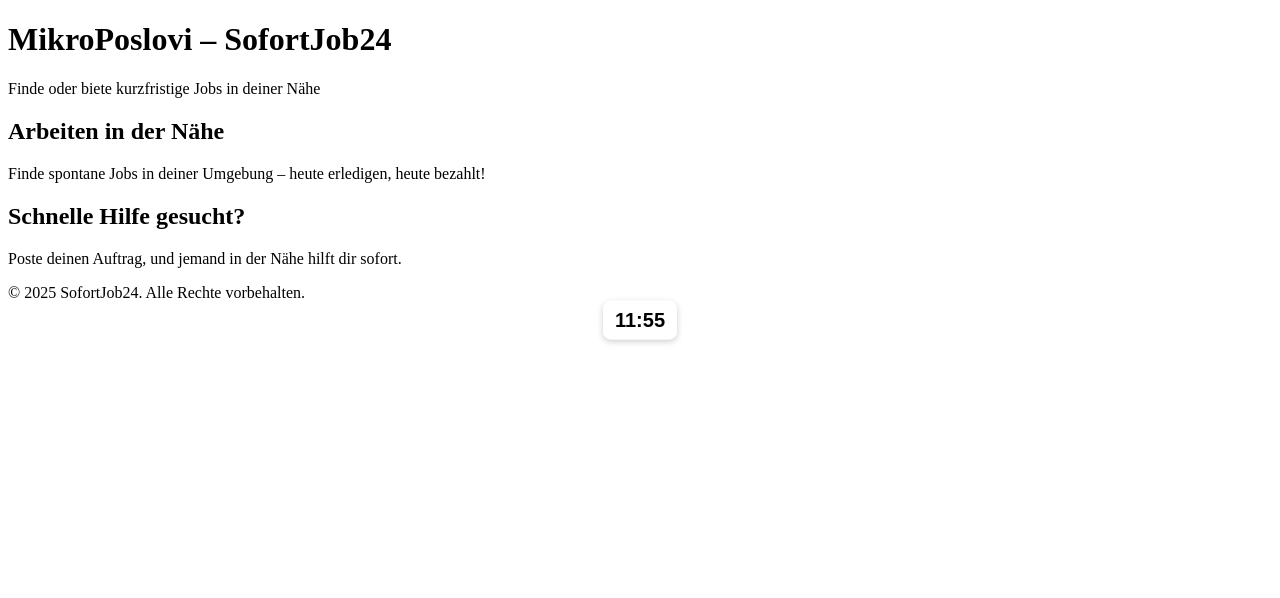
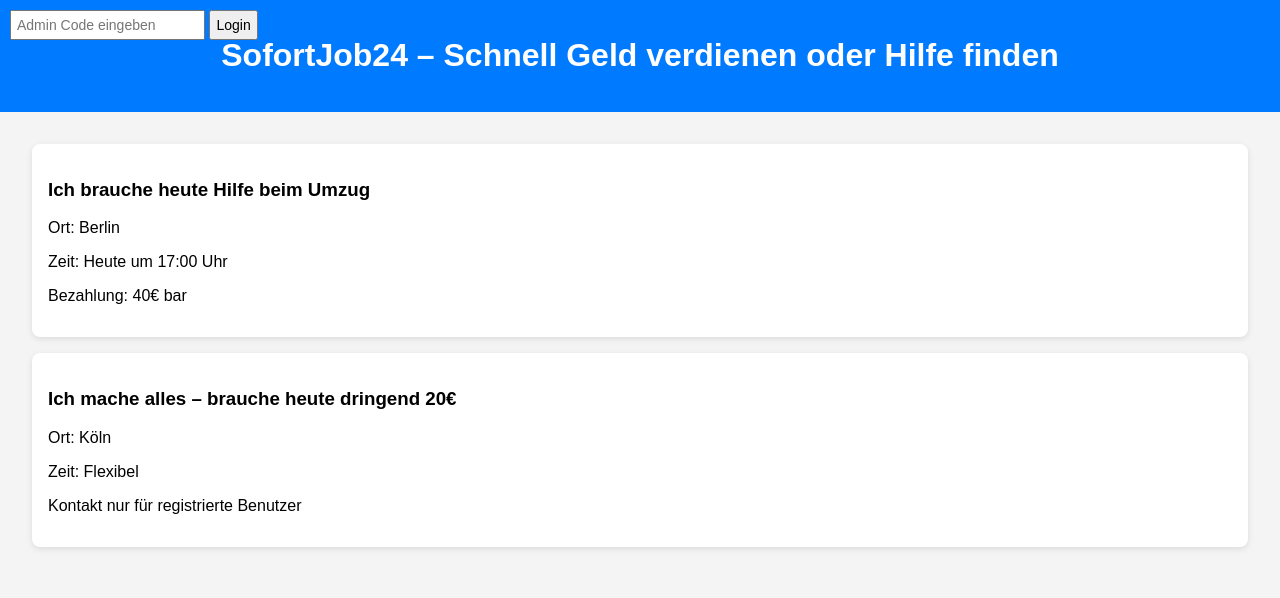
Before and after one commit to DragonMiha/mikroposlovi-platforma, a plain HTML site: page index.html in a window 1280 px wide. Drawn offline with Linux system fonts and the light colour scheme.

Commit message:
Aktualisieren von index.html

```diff
--- a/index.html
+++ b/index.html
@@ -2,52 +2,93 @@
 <html lang="de">
 <head>
   <meta charset="UTF-8" />
-    <meta name="viewport" content="width=device-width, initial-scale=1.0" />
-    <title>MikroPoslovi - SofortJob24</title>
-    <meta name="description" content="Finde oder biete Sofortjobs in deiner Nähe – schnell, einfach und sicher bezahlt.">
-    <link rel="stylesheet" href="style.css" />
-    <script defer src="app.js"></script>
+  <meta name="viewport" content="width=device-width, initial-scale=1.0"/>
+  <meta name="robots" content="index, follow">
+  <title>SofortJob24 – Jobs in deiner Nähe</title>
   <style>
-      .watch-face {
+    body {
+      font-family: Arial, sans-serif;
+      background-color: #f4f4f4;
+      margin: 0;
+      padding: 0;
+    }
+    header {
+      background-color: #007bff;
+      color: white;
+      padding: 1em;
+      text-align: center;
+    }
+    #admin-login {
       position: absolute;
-        top: 40%;
-        left: 50%;
-        transform: translate(-50%, -50%);
-        font-family: Arial, sans-serif;
-        font-size: 20px;
-        font-weight: bold;
-        color: #000000;
-        background-color: #ffffffbb;
-        padding: 8px 12px;
+      top: 10px;
+      left: 10px;
+    }
+    #admin-form input {
+      padding: 5px;
+      font-size: 14px;
+    }
+    .container {
+      padding: 2em;
+    }
+    .job-card {
+      background: white;
       border-radius: 8px;
-        box-shadow: 0 2px 6px rgba(0,0,0,0.2);
-        z-index: 10;
+      padding: 1em;
+      margin-bottom: 1em;
+      box-shadow: 0 2px 6px rgba(0,0,0,0.1);
+    }
+    .hidden {
+      display: none;
     }
   </style>
 </head>
 <body>
+  <div id="admin-login">
+    <form id="admin-form" onsubmit="return checkCode();">
+      <input type="password" id="admin-code" placeholder="Admin Code eingeben" />
+      <input type="submit" value="Login" />
+    </form>
+  </div>
+
   <header>
-      <h1>MikroPoslovi – SofortJob24</h1>
-      <p>Finde oder biete kurzfristige Jobs in deiner Nähe</p>
+    <h1>SofortJob24 – Schnell Geld verdienen oder Hilfe finden</h1>
   </header>
 
-    <!-- Dodani sat -->
-    <div class="watch-face">11:55</div>
+  <div class="container">
+    <div class="job-card">
+      <h3>Ich brauche heute Hilfe beim Umzug</h3>
+      <p>Ort: Berlin</p>
+      <p>Zeit: Heute um 17:00 Uhr</p>
+      <p>Bezahlung: 40€ bar</p>
+    </div>
 
-    <main>
-      <section>
-        <h2>Arbeiten in der Nähe</h2>
-        <p>Finde spontane Jobs in deiner Umgebung – heute erledigen, heute bezahlt!</p>
-      </section>
+    <div class="job-card">
+      <h3>Ich mache alles – brauche heute dringend 20€</h3>
+      <p>Ort: Köln</p>
+      <p>Zeit: Flexibel</p>
+      <p>Kontakt nur für registrierte Benutzer</p>
+    </div>
 
-      <section>
-        <h2>Schnelle Hilfe gesucht?</h2>
-        <p>Poste deinen Auftrag, und jemand in der Nähe hilft dir sofort.</p>
-      </section>
-    </main>
+    <div id="admin-content" class="hidden">
+      <hr />
+      <h2>Admin-Bereich</h2>
+      <p>Kontakt: sofortjob24@support.de</p>
+      <p>Telefon: +49 123 456789</p>
+      <p>Verfügbare Dienste: 24/7</p>
+    </div>
+  </div>
 
-    <footer>
-      <p>&copy; 2025 SofortJob24. Alle Rechte vorbehalten.</p>
-    </footer>
+  <script>
+    function checkCode() {
+      const code = document.getElementById("admin-code").value;
+      if (code === "74254") {
+        document.getElementById("admin-content").classList.remove("hidden");
+        alert("Admin-Zugang erfolgreich aktiviert.");
+      } else {
+        alert("Falscher Code.");
+      }
+      return false;
+    }
+  </script>
 </body>
 </html>
```
Lines whose indentation alone changed are shown as unchanged.
